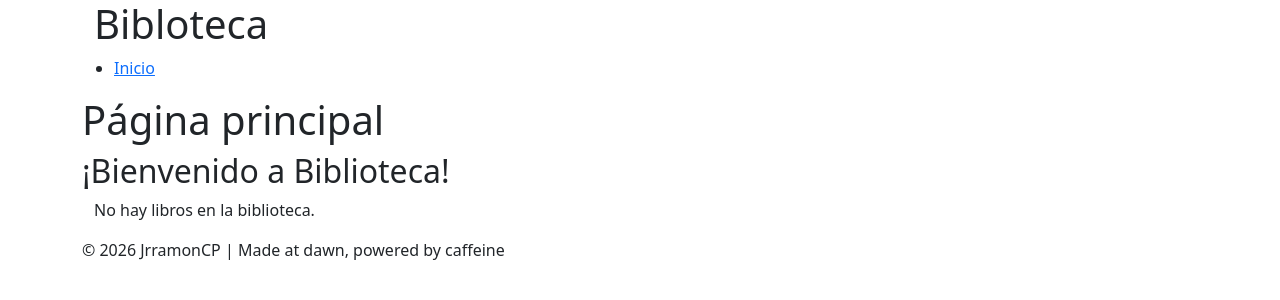
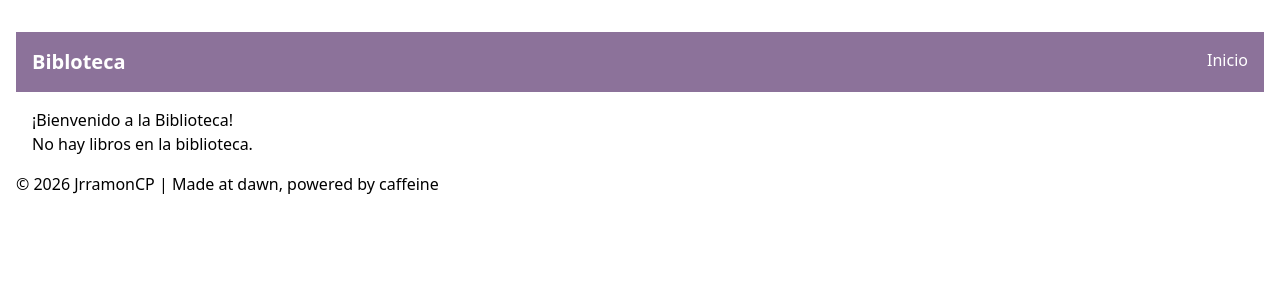
Before and after one commit to jrcaravaca/biblioteca_django, a Django app: page / in a window 1280 px wide. Shown: the top 300 px of the page. Run offline with Django 4.2, Linux system fonts and the light colour scheme; data that the repository does not hold is empty.

Commit message:
Añado algo de estilo

```diff
--- a/biblioteca_django/templates/_includes/_header.html
+++ b/biblioteca_django/templates/_includes/_header.html
@@ -1,10 +1,10 @@
-<header>
+<header class="flex justify-around p-4 bg-[#8C729A]">
     <div class="container">
-        <h1>Bibloteca</h1>
+        <h1 class="text-white font-bold text-xl ">Bibloteca</h1>
     </div>
     <nav>
-        <ul>
-            <li><a href="">Inicio</a></li>
+        <ul class="">
+            <li><a class="text-white"href="">Inicio</a></li>
         </ul>
     </nav>
 </header>
--- a/biblioteca_django/templates/general/home.html
+++ b/biblioteca_django/templates/general/home.html
@@ -1,16 +1,17 @@
 {% extends "general/layout.html" %}
 
 {% block page_content %}
-    <h1>Página principal</h1>
-    <h2>¡Bienvenido a Biblioteca!</h2>
-    <div class="container">
-            {% for book in books %}
-                <article>
-                    <p></p>{{book.title}}</p>
-                     <img src="{{book.frontpage.url}}" alt="{{book.title}}">
-                </article>
-            {% empty %}
-                <p>No hay libros en la biblioteca.</p>
-            {% endfor %}
+    <div class="container p-4">
+        <h2>¡Bienvenido a la Biblioteca!</h2>
+        <div class="">
+                {% for book in books %}
+                    <article class="flex flex-col items-center gap-2">
+                        <p>{{book.title}}</p>
+                        <img class="max-w-[200px]"src="{{book.frontpage.url}}" alt="{{book.title}}">
+                    </article>
+                {% empty %}
+                    <p>No hay libros en la biblioteca.</p>
+                {% endfor %}
+        </div>
     </div>
 {% endblock %}
--- a/biblioteca_django/templates/general/layout.html
+++ b/biblioteca_django/templates/general/layout.html
@@ -4,12 +4,10 @@
     <meta charset="UTF-8">
     <meta name="viewport" content="width=device-width, initial-scale=1.0">
     <title>{%block headtitle%}Biblioteca{%endblock headtitle%}</title>
-    <link href="https://cdn.jsdelivr.net/npm/bootstrap@5.3.8/dist/css/bootstrap.min.css" rel="stylesheet" integrity="sha384-sRIl4kxILFvY47J16cr9ZwB07vP4J8+LH7qKQnuqkuIAvNWLzeN8tE5YBujZqJLB" crossorigin="anonymous">
-    <script src="https://cdn.jsdelivr.net/npm/bootstrap@5.3.8/dist/js/bootstrap.bundle.min.js" integrity="sha384-FKyoEForCGlyvwx9Hj09JcYn3nv7wiPVlz7YYwJrWVcXK/BmnVDxM+D2scQbITxI" crossorigin="anonymous"></script>
-    <link rel="stylesheet" href="https://cdn.jsdelivr.net/npm/bootstrap-icons@1.11.3/font/bootstrap-icons.min.css">
+    <script src="https://cdn.jsdelivr.net/npm/@tailwindcss/browser@4"></script>
 </head>
 <body>
-    <div class="container">
+    <div class="container mx-auto py-8 px-4">
         {% include "_includes/_header.html" %}
         {% block page_content %}
             {% comment %} CONTENIDO DE LA PÁGINA {% endcomment %}
```
